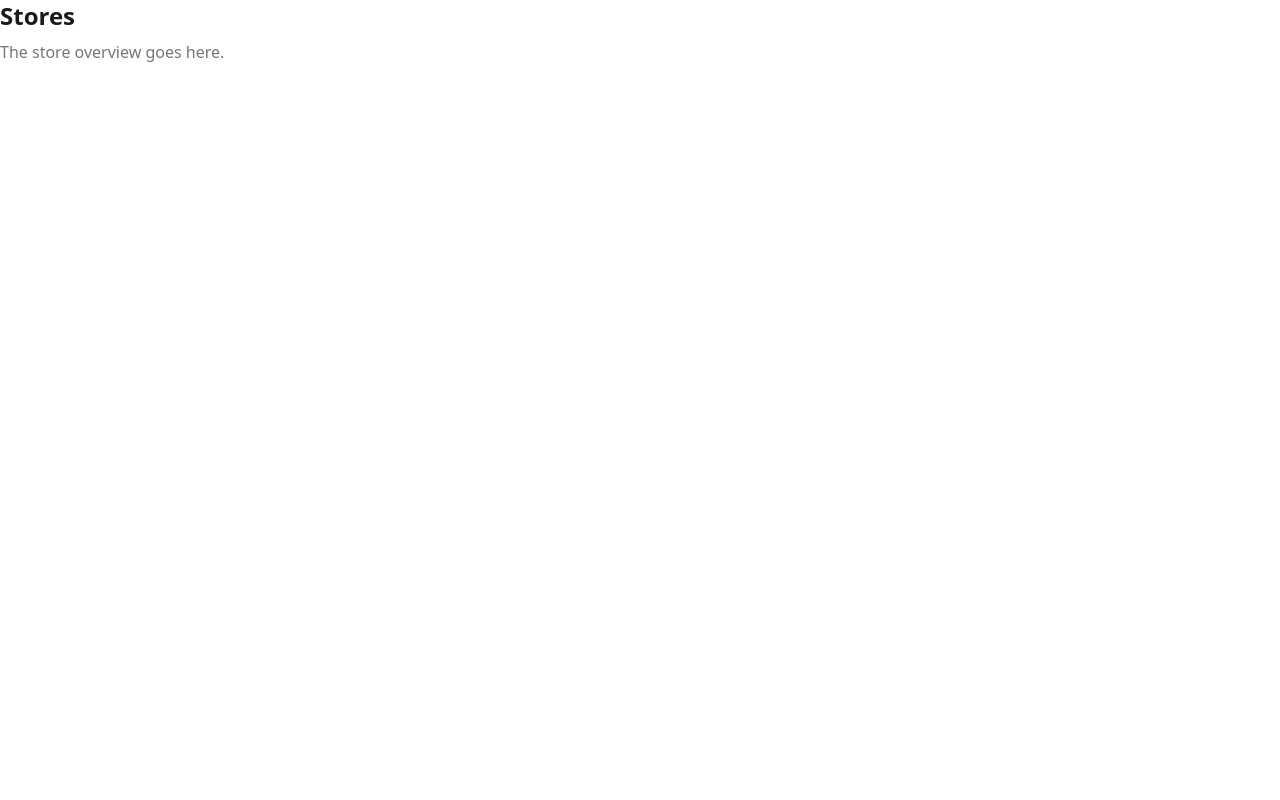
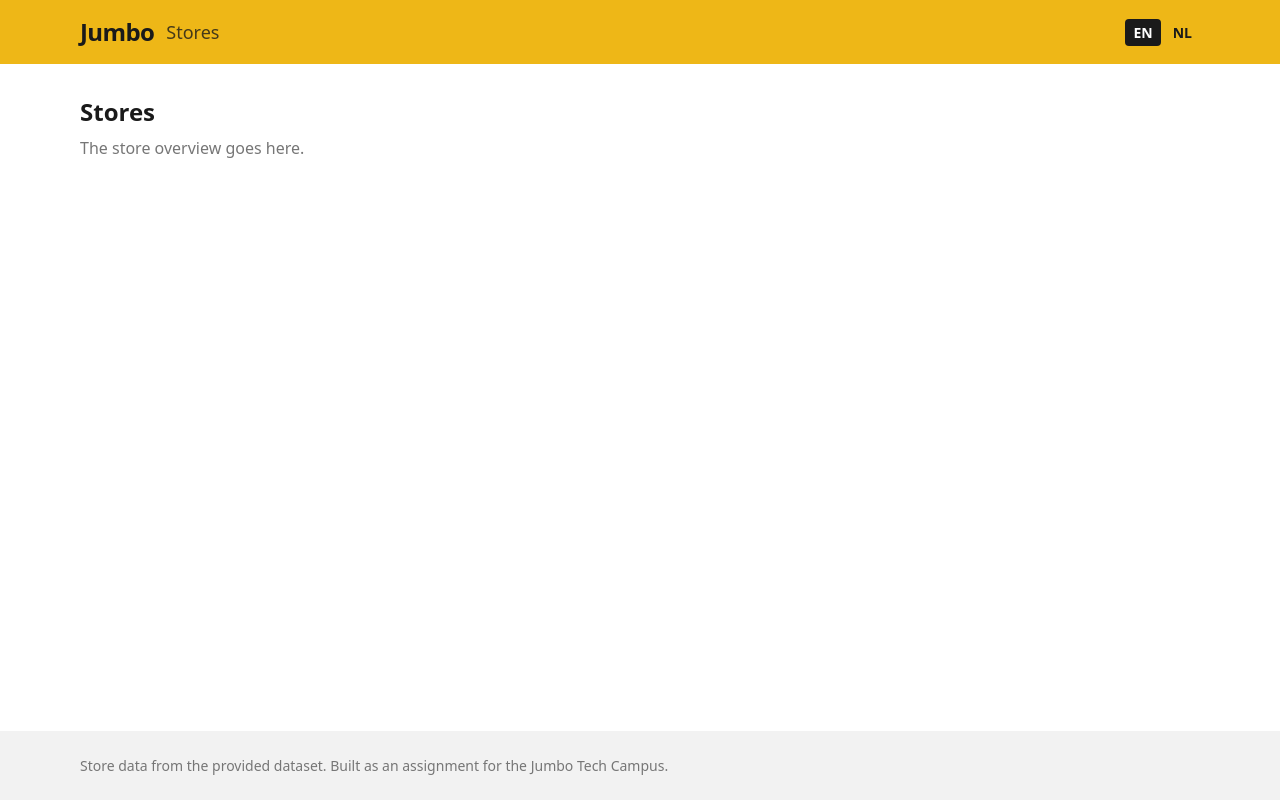
Before and after one commit to shiva-mlk/jumbo, a Nuxt app: page / in a window 1280 px wide. Built offline with nearby package versions, Linux system fonts and the light colour scheme.

Commit message:
feat: add jumbo-style layout and theme

```diff
--- a/app/assets/css/main.css
+++ b/app/assets/css/main.css
@@ -33,3 +33,21 @@ body {
   outline: 3px solid var(--color-jumbo-black);
   outline-offset: 2px;
 }
+
+/* Headings and body text share the brand stack; only weight and size differ. */
+body {
+  font-family: var(--font-sans);
+  -webkit-font-smoothing: antialiased;
+}
+
+/* Respect a visitor's reduced-motion preference across the whole app. */
+@media (prefers-reduced-motion: reduce) {
+  *,
+  *::before,
+  *::after {
+    animation-duration: 0.01ms !important;
+    animation-iteration-count: 1 !important;
+    transition-duration: 0.01ms !important;
+    scroll-behavior: auto !important;
+  }
+}
--- /dev/null
+++ b/app/components/LocaleSwitcher.vue
@@ -0,0 +1,29 @@
+<script setup lang="ts">
+const { locale, locales, t } = useI18n()
+const switchLocalePath = useSwitchLocalePath()
+</script>
+
+<template>
+  <nav :aria-label="t('locale.switch')">
+    <ul class="flex items-center gap-1">
+      <li
+        v-for="option in locales"
+        :key="option.code"
+      >
+        <NuxtLink
+          :to="switchLocalePath(option.code)"
+          class="rounded px-2 py-1 text-sm font-semibold text-jumbo-black"
+          :class="
+            option.code === locale
+              ? 'bg-jumbo-black text-white'
+              : 'hover:bg-jumbo-black/10'
+          "
+          :aria-current="option.code === locale ? 'true' : undefined"
+        >
+          <span aria-hidden="true">{{ option.code.toUpperCase() }}</span>
+          <span class="sr-only">{{ option.name }}</span>
+        </NuxtLink>
+      </li>
+    </ul>
+  </nav>
+</template>
--- /dev/null
+++ b/app/layouts/default.vue
@@ -0,0 +1,43 @@
+<script setup lang="ts">
+const { t } = useI18n()
+const localePath = useLocalePath()
+</script>
+
+<template>
+  <div class="flex min-h-screen flex-col bg-white">
+    <a
+      href="#main-content"
+      class="sr-only focus:not-sr-only focus:absolute focus:top-2 focus:left-2 focus:z-50 focus:rounded focus:bg-jumbo-black focus:px-4 focus:py-2 focus:text-white"
+    >
+      {{ t('app.skipToContent') }}
+    </a>
+
+    <header class="bg-jumbo-yellow">
+      <div class="mx-auto flex max-w-6xl items-center gap-3 px-4 py-4">
+        <NuxtLink
+          :to="localePath('/')"
+          class="text-2xl font-extrabold tracking-tight text-jumbo-black"
+        >
+          {{ t('app.name') }}
+        </NuxtLink>
+        <span class="text-lg font-medium text-jumbo-black/80">
+          {{ t('app.section') }}
+        </span>
+        <LocaleSwitcher class="ml-auto" />
+      </div>
+    </header>
+
+    <main
+      id="main-content"
+      class="mx-auto w-full max-w-6xl flex-1 px-4 py-8"
+    >
+      <slot />
+    </main>
+
+    <footer class="border-t border-jumbo-grey-light bg-jumbo-grey-light">
+      <div class="mx-auto max-w-6xl px-4 py-6 text-sm text-jumbo-grey">
+        {{ t('app.footer') }}
+      </div>
+    </footer>
+  </div>
+</template>
```
